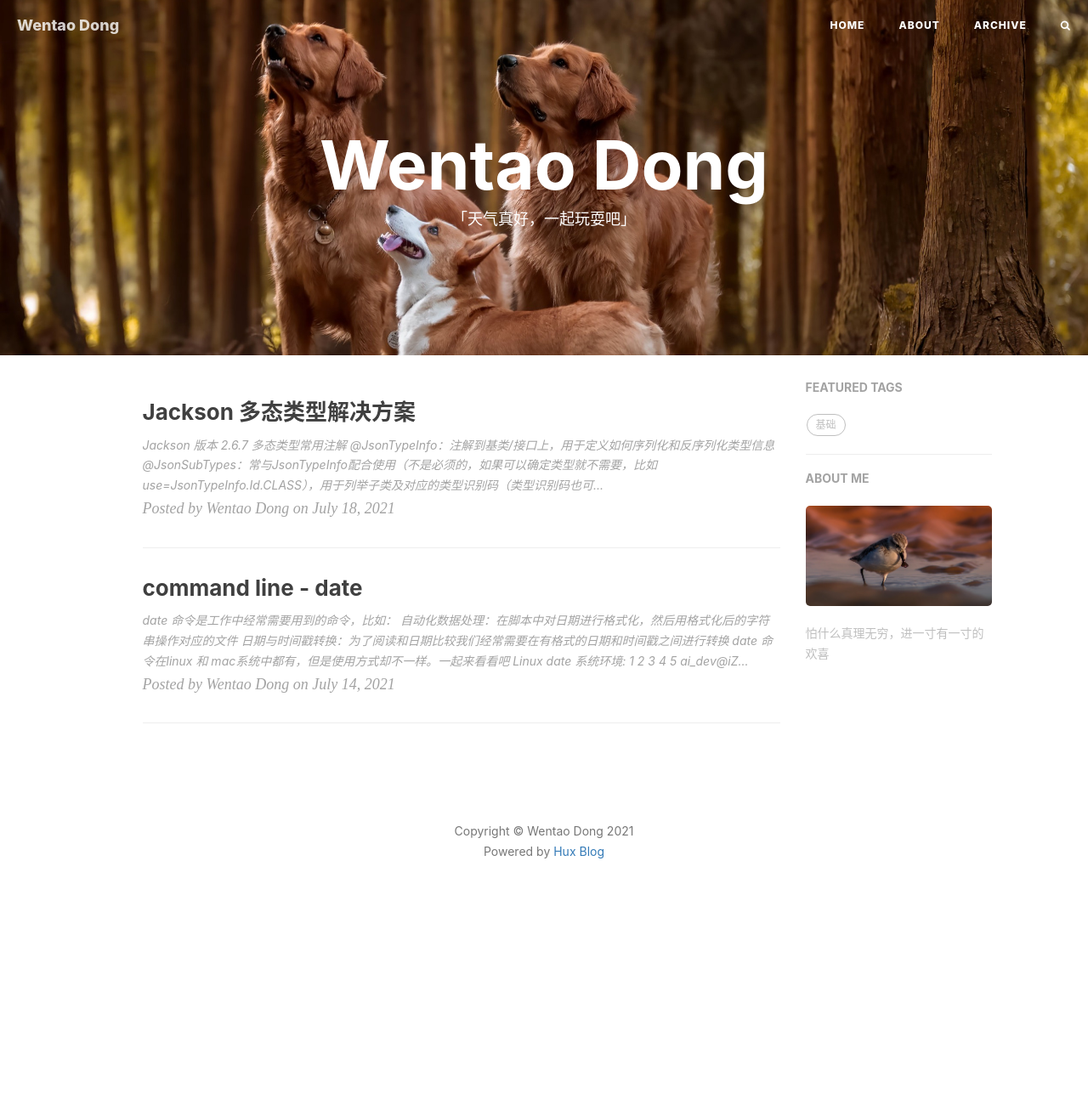
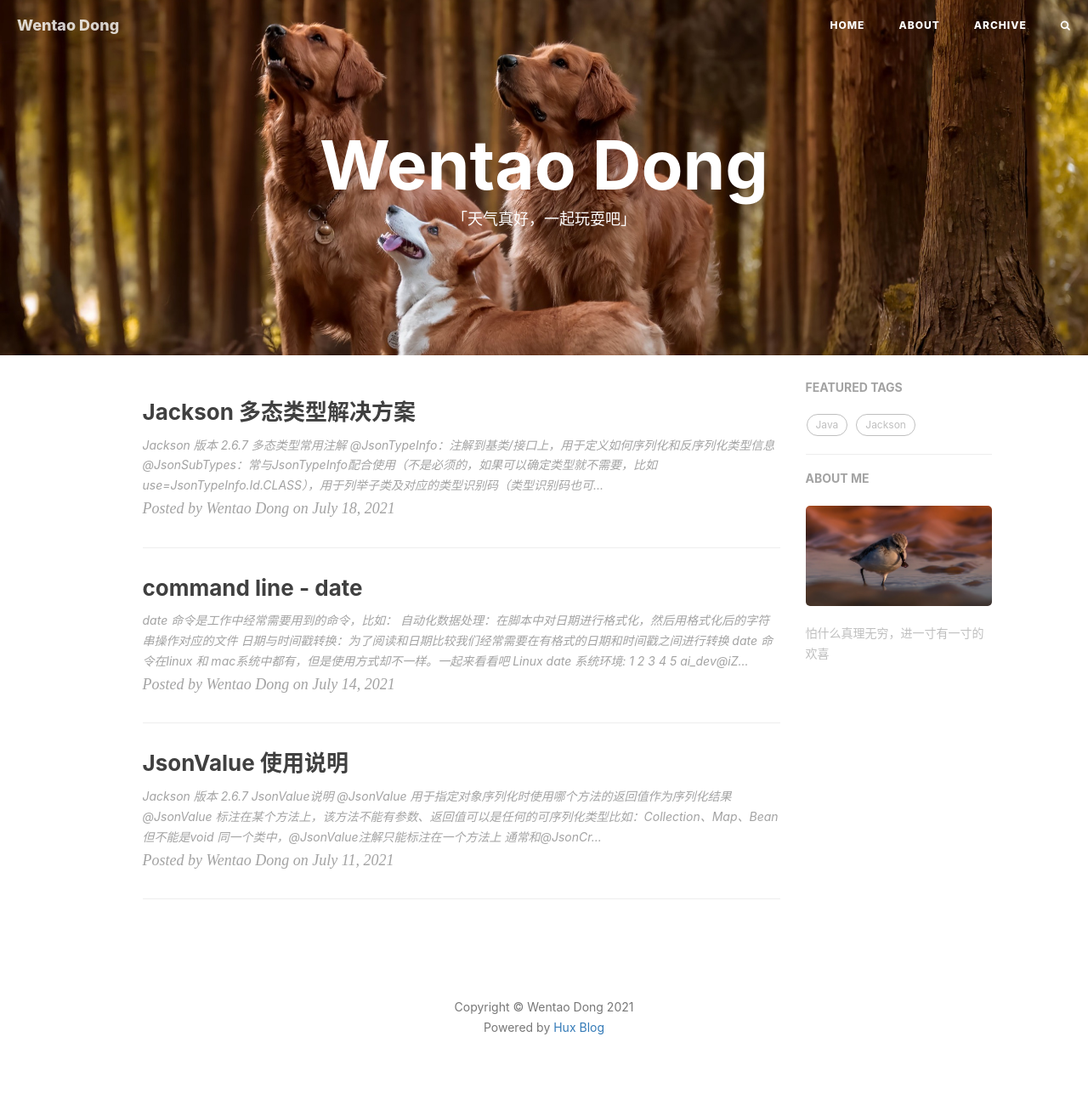
Before and after one commit to hdoer/hdoer.github.io, a Jekyll site: the page built from index.html, in a window 1280 px wide. Shown: the whole page at 85% size. Built offline with Jekyll 4.4.1, drawn with Linux system fonts in a browser that asks for light colours; nearby versions of some CDN libraries; the list of posts is cut into pages by our own code; comment, search, counter and statistics services are not loaded; before the commit the page ends 1106 px from its top, so only the background shows below that; some of the changed lines change nothing that is shown.

Commit message:
jackson jsonvalue

````diff
--- a/_posts/2021-07-14-command-line-date.md
+++ b/_posts/command_line/2021-07-14-command-line-date.md
@@ -8,10 +8,9 @@ catalog: false
 header-style: post
 header-img: "img/in-post/city_night.png"
 tags:
-  - 基础
-  - command
-  - linux
-  - mac
+  - Command
+  - Linux
+  - Mac
 ---
 
 date 命令是工作中经常需要用到的命令，比如：
--- /dev/null
+++ b/_posts/jackson/2021-07-11-jackson-practice-jsonvalue.md
@@ -0,0 +1,274 @@
+---
+title: "JsonValue 使用说明"
+# subtitle: "Java Jackson JsonValue 注解使用说明"
+layout: post
+author: "Wentao Dong"
+date: 2021-07-11 21:00:00
+catalog: true
+header-style: post
+header-img: "img/in-post/city_night.png"
+tags:
+  - Java
+  - Jackson
+  - Annotation
+  - JsonValue
+---
+
+#### Jackson 版本
+- 2.6.7
+
+#### JsonValue说明
+
+- @JsonValue 用于指定对象序列化时使用哪个方法的返回值作为序列化结果
+- @JsonValue 标注在某个方法上，该方法不能有参数、返回值可以是任何的可序列化类型比如：Collection、Map、Bean但不能是void
+- 同一个类中，@JsonValue注解只能标注在一个方法上
+- 通常和@JsonCreator 注解一起使用，@JsonValue负责控制序列化，@JsonCreator负责控制反序列化
+- @JsonValue 用在枚举类的方法上时，将用此值进行序列化和反序列化，原理是枚举类型是常量具有确定的映射关系。jackson构造了一个map， 使用方法返回值作为key，枚举作为value。
+- @JsonValue 只有一个属性，标明是否激活该注解，主要结合覆盖（mix-in）注解使用。通常不需要设置该值，省略即可
+
+#### Use Case
+
+```java
+// @JsonValue @JsonCreator 配合使用1
+public class TextAnswer {
+    @Getter
+    private String id;
+    @Getter
+    private String answer;
+
+    public TextAnswer() {}
+
+    @JsonCreator
+    public TextAnswer(Map<String, String> jsonMap) {
+        this.id = jsonMap.get("id");
+        this.answer = jsonMap.get("answer");
+    }
+
+    @JsonValue // 属性值默认为true
+    public Map<String, String> toJsonMap() {
+        HashMap<String, String> hashMap = new HashMap<>();
+        hashMap.put("id", "test");
+        hashMap.put("answer", "hello world!");
+        return hashMap;
+    }
+}
+public class TestMain {
+    private static final ObjectMapper OBJECT_MAPPER = new ObjectMapper();
+
+    public static void main(String[] args) throws IOException {
+        Test test = new Test(new TextAnswer());
+
+        String testJsonStr = toJsonString(test);
+        System.out.println(testJsonStr);
+
+        test = OBJECT_MAPPER.readValue(testJsonStr, Test.class);
+        System.out.println(test.getAnswer().getAnswer());
+    }
+
+    private static String toJsonString(Object o) throws JsonProcessingException {
+        return OBJECT_MAPPER.writeValueAsString(o);
+    }
+
+    @Data
+    @NoArgsConstructor
+    @AllArgsConstructor
+    private static class Test{
+        private TextAnswer answer;
+    }
+}
+// output
+// {"answer":{"answer":"hello world!","id":"test"}}
+// hello world!
+```
+
+```java
+// @JsonValue @JsonCreator 配合使用2
+@Getter
+@Setter
+public class TextAnswer {
+    private String id;
+    private String answer;
+
+    public TextAnswer() {}
+
+    @JsonCreator
+    public TextAnswer(Map<String, String> jsonMap) {
+        this.id = jsonMap.get("id");
+        this.answer = jsonMap.get("answer");
+    }
+
+    @JsonValue(value = false) // 属性值设为false
+    public Map<String, String> toJsonMap() {
+        HashMap<String, String> hashMap = new HashMap<>();
+        hashMap.put("id", "test");
+        hashMap.put("answer", "hello, world!");
+        return hashMap;
+    }
+}
+
+public class TestMain {
+    private static final ObjectMapper OBJECT_MAPPER = new ObjectMapper();
+
+    public static void main(String[] args) throws IOException {
+        TextAnswer textAnswer = new TextAnswer();
+        textAnswer.setId("test.main.id");
+        textAnswer.setAnswer("test.main: hello, world!");
+        Test test = new Test(textAnswer);
+
+        String testJsonStr = toJsonString(test);
+        System.out.println(testJsonStr);
+
+        test = OBJECT_MAPPER.readValue(testJsonStr, Test.class);
+        System.out.println(test.getAnswer().getAnswer());
+    }
+
+    private static String toJsonString(Object o) throws JsonProcessingException {
+        return OBJECT_MAPPER.writeValueAsString(o);
+    }
+
+    @Data
+    @NoArgsConstructor
+    @AllArgsConstructor
+    private static class Test{
+        private TextAnswer answer;
+    }
+}
+
+// output:
+// {"answer":{"id":"test.main.id","answer":"test.main: hello, world!"}}
+// test.main: hello, world!
+```
+
+```java
+// @JsonValue 用于枚举类型
+public class TestMain {
+    private static final ObjectMapper OBJECT_MAPPER = new ObjectMapper();
+
+    public static void main(String[] args) throws IOException {
+        TestType testType = new TestType(AnswerType.TEXT);
+
+        String testJsonStr = toJsonString(testType);
+        System.out.println(testJsonStr);
+
+        testType = OBJECT_MAPPER.readValue(testJsonStr, TestType.class);
+        System.out.println(testType.getAnswerType());
+    }
+
+    private static String toJsonString(Object o) throws JsonProcessingException {
+        return OBJECT_MAPPER.writeValueAsString(o);
+    }
+
+    @Data
+    @NoArgsConstructor
+    @AllArgsConstructor
+    private static class Test{
+        private TextAnswer answer;
+    }
+
+    @Data
+    @NoArgsConstructor
+    @AllArgsConstructor
+    private static class TestType{
+        private AnswerType answerType;
+    }
+
+    @AllArgsConstructor
+    private enum AnswerType {
+        TEXT("text", "文本类型答案"), PIC("picture", "图片类型答案");
+        private String name;
+        private String desc;
+
+        @JsonValue
+        public String getType(){
+            return name;
+        }
+    }
+}
+```
+
+```java
+// @JsonValue with Mix-in
+@Getter
+@Setter
+public class TextAnswer {
+    private String id;
+    private String answer;
+
+    public TextAnswer() {}
+
+    @JsonCreator
+    public TextAnswer(Map<String, String> jsonMap) {
+        this.id = jsonMap.get("id");
+        this.answer = jsonMap.get("answer");
+    }
+
+    @JsonValue
+    public Map<String, String> toJsonMap() {
+        HashMap<String, String> hashMap = new HashMap<>();
+        hashMap.put("id", "test");
+        hashMap.put("answer", "hello, world!");
+        return hashMap;
+    }
+}
+
+public abstract class MixInTextAnswer {
+    @JsonProperty("minInAnswer")
+    private String answer;
+
+    /**
+     * {@link TextAnswer#toJsonMap()}
+     * @return
+     */
+    @JsonValue(value = false)
+    public abstract Map<String, String> toJsonMap();
+}
+
+public class TestMain {
+    private static final ObjectMapper OBJECT_MAPPER = new ObjectMapper();
+
+    public static void main(String[] args) throws IOException {
+        OBJECT_MAPPER.addMixIn(TextAnswer.class, MixInTextAnswer.class);
+        Test testType = new Test(new TextAnswer());
+
+        String testJsonStr = toJsonString(testType);
+        System.out.println(testJsonStr);
+
+        testType = OBJECT_MAPPER.readValue(testJsonStr, Test.class);
+        System.out.println(testType.getAnswer().getAnswer());
+    }
+
+    private static String toJsonString(Object o) throws JsonProcessingException {
+        return OBJECT_MAPPER.writeValueAsString(o);
+    }
+
+    @Data
+    @NoArgsConstructor
+    @AllArgsConstructor
+    private static class Test{
+        private TextAnswer answer;
+    }
+
+    @Data
+    @NoArgsConstructor
+    @AllArgsConstructor
+    private static class TestType{
+        private AnswerType answerType;
+    }
+
+    @AllArgsConstructor
+    private enum AnswerType {
+        TEXT("text", "文本类型答案"), PIC("picture", "图片类型答案");
+        private String name;
+        private String desc;
+
+        @JsonValue
+        public String getType(){
+            return name;
+        }
+    }
+}
+
+// output:
+// {"answer":{"id":null,"minInAnswer":null}}
+// null
+```
--- a/_posts/2021-07-18-jackson-practice-polymorphic.md
+++ b/_posts/jackson/2021-07-18-jackson-practice-polymorphic.md
@@ -8,10 +8,8 @@ catalog: true
 header-style: post
 header-img: "img/in-post/city_night.png"
 tags:
-
-  - 基础
+  - Java
   - Jackson
-  - Java
   - 多态
 ---
 
````
